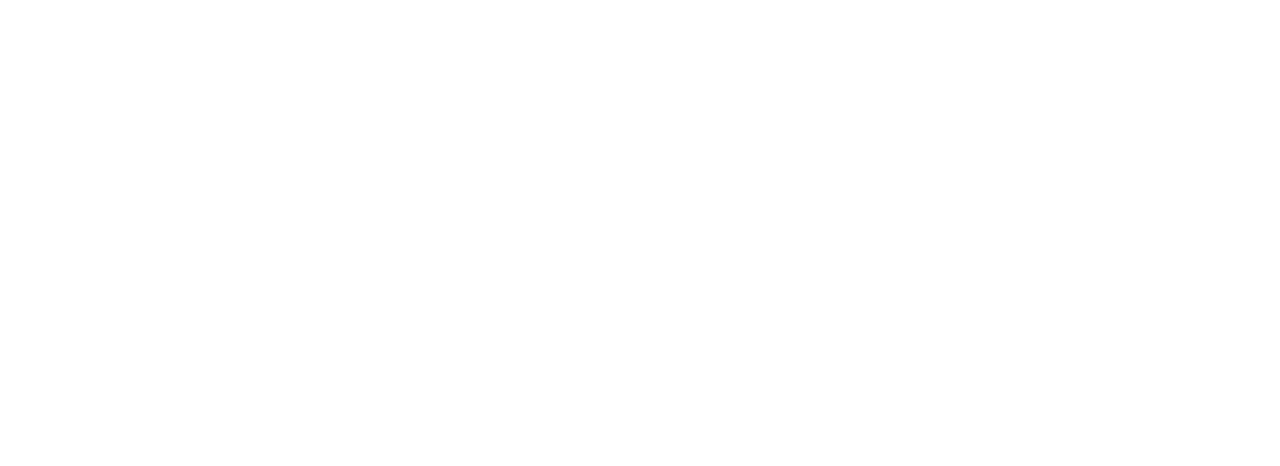
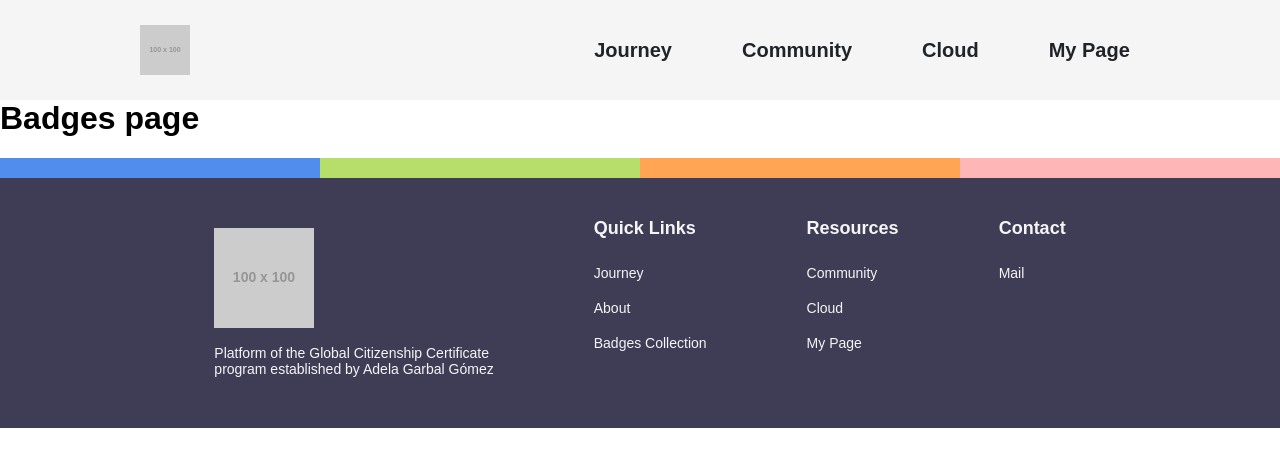
Before and after one commit to titouandeschanels/GlobalCitizenship, a React (Create React App) app in the folder gccapp/: page /badges in a window 1280 px wide. Before the commit this address had no page. Shown: the top 466 px of the page. Built offline with nearby package versions, Linux system fonts and the light colour scheme; the HTML template or start-up script is replaced by a standard one.

Commit message:
Add badges page

```diff
--- a/gccapp/src/App.tsx
+++ b/gccapp/src/App.tsx
@@ -4,6 +4,7 @@ import Journey from "./pages/journey";
 import MyPage from "./pages/mypage";
 import Cloud from "./pages/cloud";
 import Community from "./pages/community";
+import Badges from "./pages/badges";
 
 function App() {
 
@@ -15,6 +16,8 @@ function App() {
         <Route path="/mypage" element={<MyPage />} />
         <Route path="/cloud" element={<Cloud />} />
         <Route path="/community" element={<Community />} />
+        <Route path="/badges" element={<Badges />} />
+        <Route path="*" element={<Home />} />
       </Routes>
     </Router>
 
--- a/gccapp/src/components/footer/index.tsx
+++ b/gccapp/src/components/footer/index.tsx
@@ -32,7 +32,10 @@ const Footer: React.FC<FooterProps> = () => {
                         <FooterText>Journey</FooterText>
                     </Link>
                     <FooterText>About</FooterText>
-                    <FooterText>Badges Collection</FooterText>
+                    {/* <FooterText>Badges Collection</FooterText> */}
+                    <Link to="/badges" style={{ textDecoration: 'none', color: 'inherit' }}>
+                        <FooterText>Badges Collection</FooterText>
+                    </Link>
                 </FooterColumn>
                 <FooterColumn>
                     <FooterTitle>Resources</FooterTitle>
--- /dev/null
+++ b/gccapp/src/pages/badges.tsx
@@ -0,0 +1,15 @@
+import Page from "./page";
+
+interface BadgesProps {
+
+}
+
+const Badges: React.FC<BadgesProps> = () => {
+    return (
+        <Page>
+            <h1>Badges page</h1>
+        </Page>
+    );
+}
+
+export default Badges;
```
